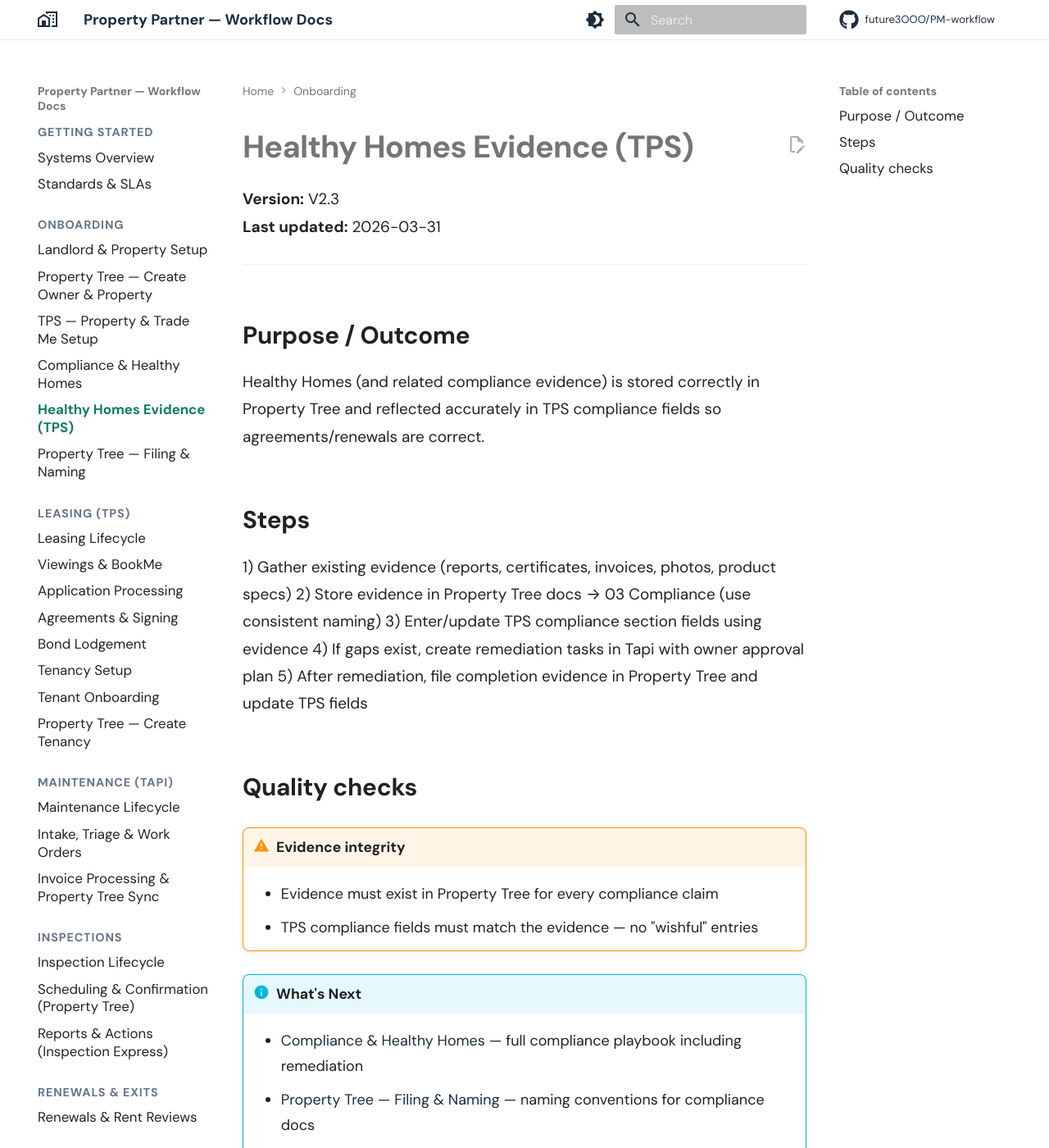
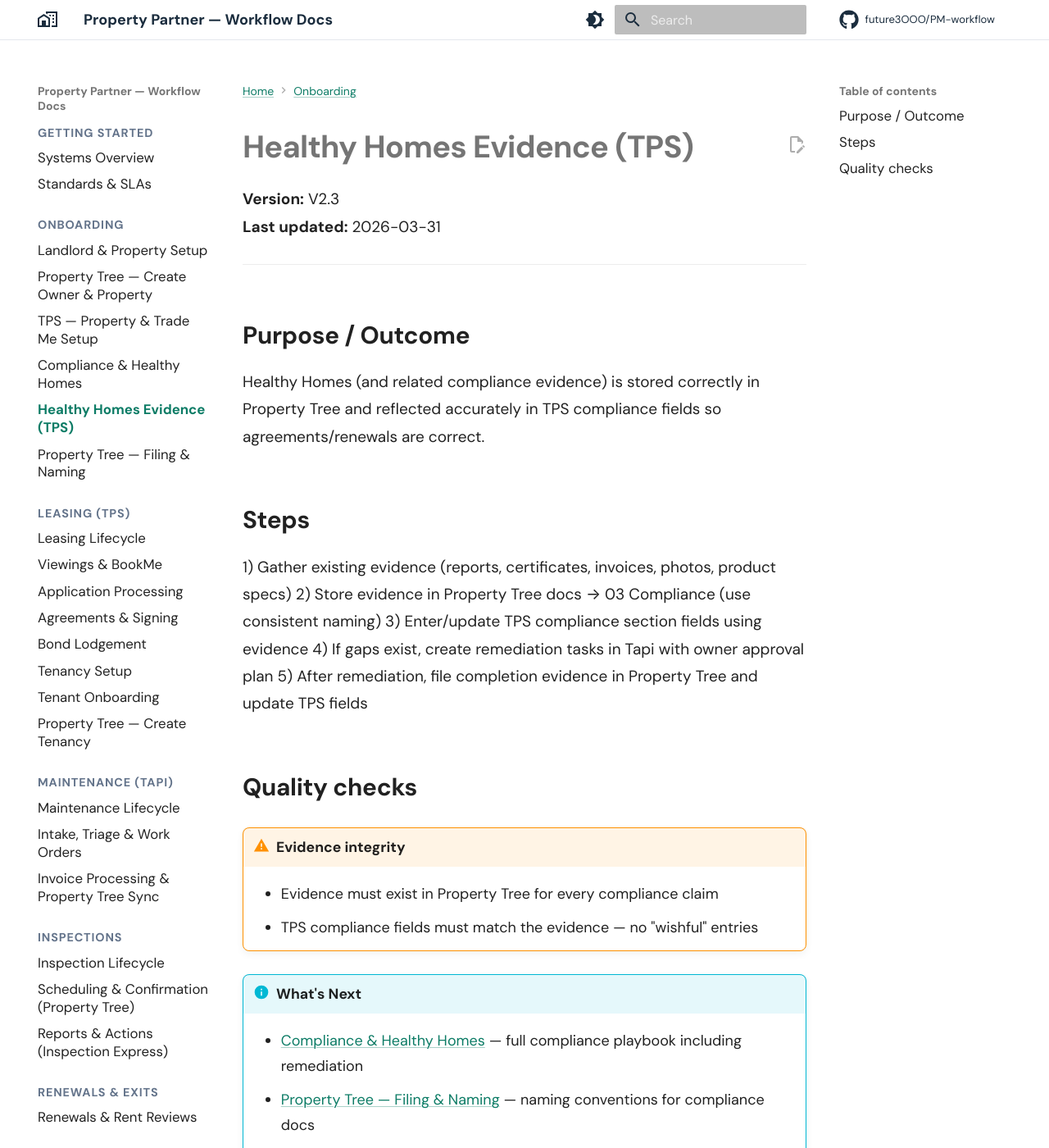
Before and after one commit to future3OOO/PM-workflow, an MkDocs documentation site: the page built from docs/onboarding/compliance-healthy-homes-evidence.md, in a window 1280 px wide and 1400 px high. Shown: the whole window at 82% size. Built offline with MkDocs 1.6.1 and Material for MkDocs 9.7.7, drawn with Linux system fonts in a browser that asks for light colours; comment, search, counter and statistics services are not loaded.

Commit message:
fix: remove double Home button on homepage, make inline links visually obvious with underlines
Made-with: Cursor

```diff
--- a/docs/stylesheets/extra.css
+++ b/docs/stylesheets/extra.css
@@ -80,8 +80,8 @@
   scrollbar-color: var(--pp-border) transparent;
 }
 
-/* Home button — first item in primary nav */
-.md-sidebar--primary .md-nav--primary > .md-nav__list > .md-nav__item:first-child > .md-nav__link {
+/* Home button — only visible when NOT on the homepage */
+.md-sidebar--primary .md-nav--primary > .md-nav__list > .md-nav__item:first-child:not(.md-nav__item--active) > .md-nav__link {
   display: inline-flex;
   align-items: center;
   gap: 0.35rem;
@@ -97,20 +97,20 @@
   margin-bottom: 0.6rem;
 }
 
-.md-sidebar--primary .md-nav--primary > .md-nav__list > .md-nav__item:first-child > .md-nav__link::before {
+.md-sidebar--primary .md-nav--primary > .md-nav__list > .md-nav__item:first-child:not(.md-nav__item--active) > .md-nav__link::before {
   content: "\2302";
   font-size: 1.1em;
 }
 
-.md-sidebar--primary .md-nav--primary > .md-nav__list > .md-nav__item:first-child > .md-nav__link:hover {
+.md-sidebar--primary .md-nav--primary > .md-nav__list > .md-nav__item:first-child:not(.md-nav__item--active) > .md-nav__link:hover {
   background: var(--md-accent-fg-color);
   color: #fff;
   border-color: var(--md-accent-fg-color);
 }
 
-/* Section headers */
-.md-sidebar--primary .md-nav--primary > .md-nav__list > .md-nav__item > .md-nav__link,
-.md-sidebar--primary .md-nav--primary > .md-nav__list > .md-nav__item > label .md-nav__link {
+/* Section headers — exclude the Home item */
+.md-sidebar--primary .md-nav--primary > .md-nav__list > .md-nav__item:not(:first-child) > .md-nav__link,
+.md-sidebar--primary .md-nav--primary > .md-nav__list > .md-nav__item:not(:first-child) > label .md-nav__link {
   font-weight: 700;
   font-size: 0.72rem;
   text-transform: uppercase;
@@ -139,6 +139,33 @@
 .md-content__inner {
   max-width: 54rem;
   padding-top: 1.4rem;
+}
+
+/* Inline links in content must look like links */
+.md-content a:not(.md-content__button):not(.md-tag):not(.headerlink) {
+  color: var(--md-accent-fg-color);
+  text-decoration: underline;
+  text-decoration-color: rgba(13, 124, 102, 0.35);
+  text-underline-offset: 2px;
+  text-decoration-thickness: 1px;
+}
+
+.md-content a:not(.md-content__button):not(.md-tag):not(.headerlink):hover {
+  text-decoration-color: var(--md-accent-fg-color);
+  text-decoration-thickness: 2px;
+}
+
+[data-md-color-scheme="slate"] .md-content a:not(.md-content__button):not(.md-tag):not(.headerlink) {
+  text-decoration-color: rgba(52, 209, 168, 0.35);
+}
+
+[data-md-color-scheme="slate"] .md-content a:not(.md-content__button):not(.md-tag):not(.headerlink):hover {
+  text-decoration-color: var(--md-accent-fg-color);
+}
+
+/* Card links don't need underlines — the card itself is the affordance */
+.md-typeset .grid.cards a {
+  text-decoration: none !important;
 }
 
 /* ── Cards ── */
```
